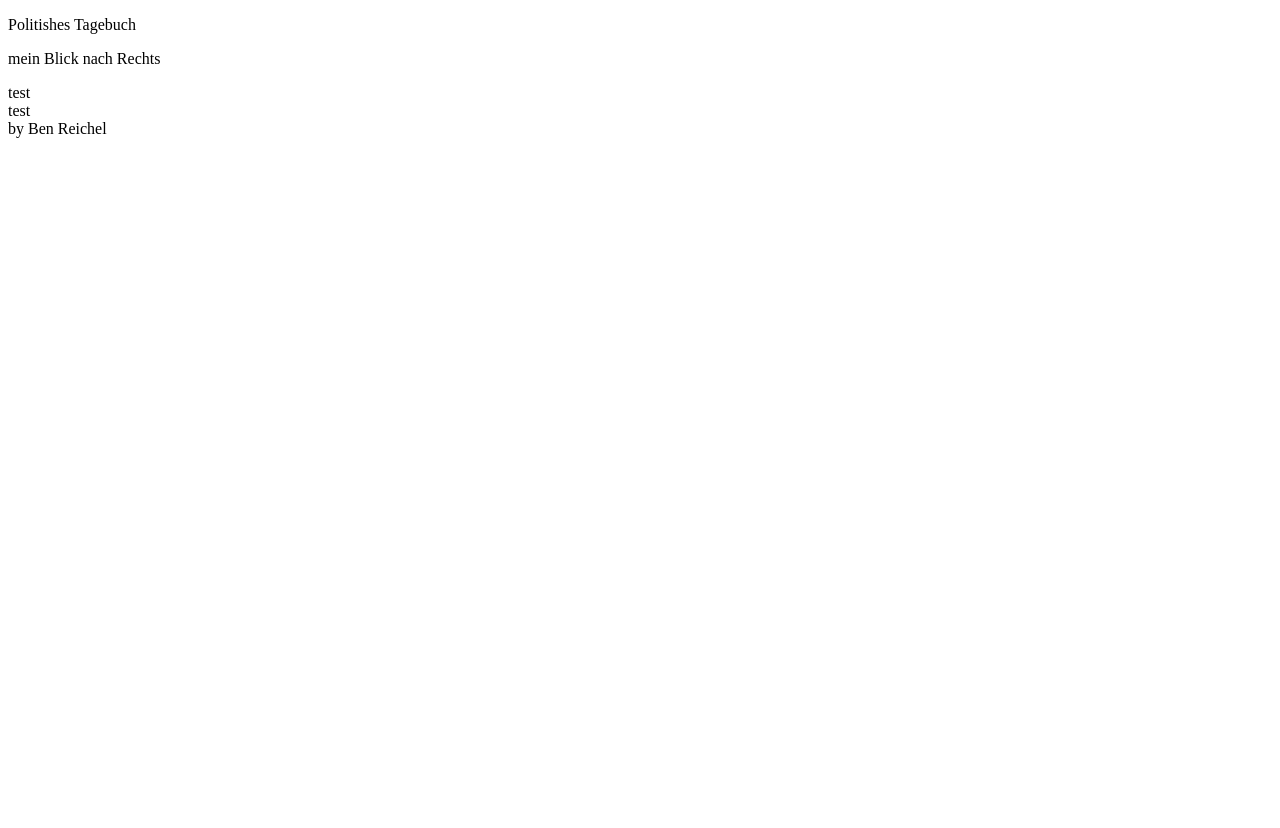
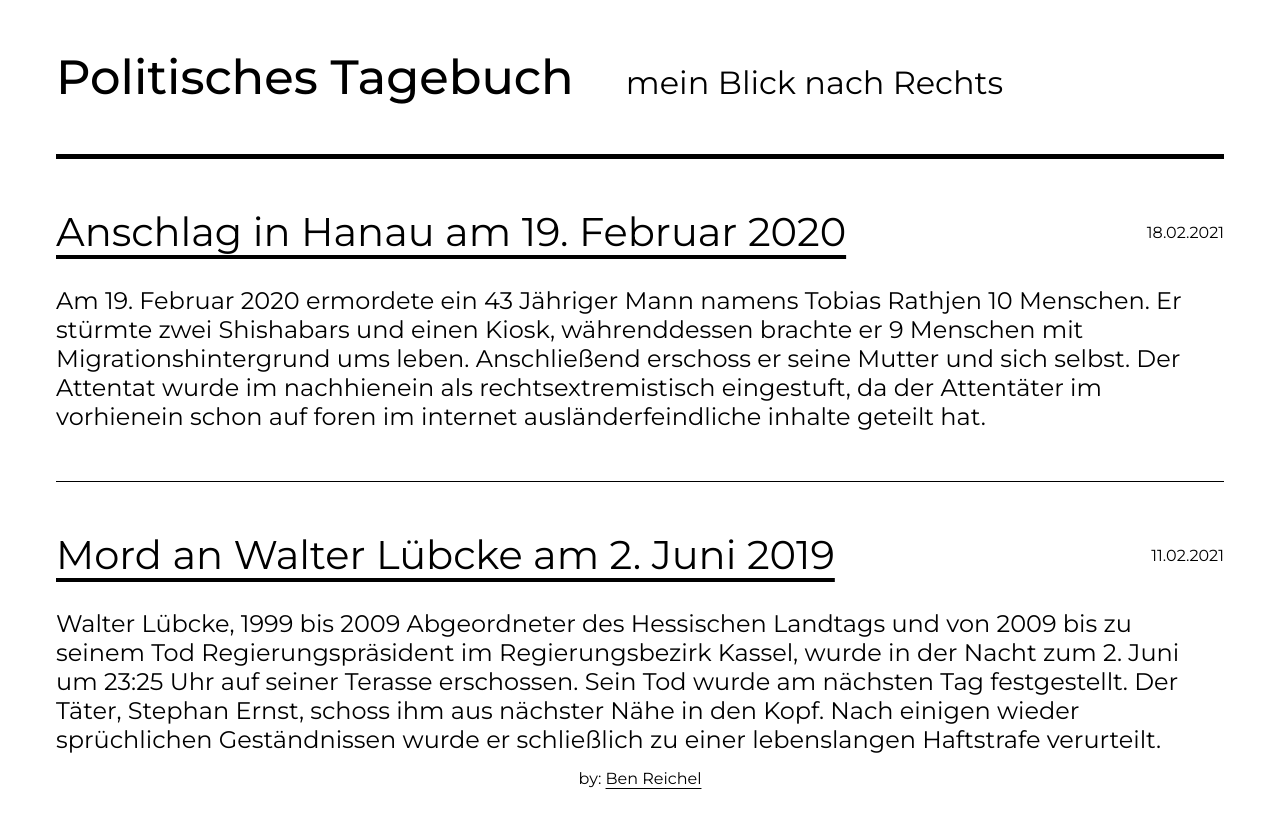
Before and after one commit to l3ycle/politisches_tagebuch, a plain HTML site: page index.html in a window 1280 px wide. Before the commit the page ends 800 px from the top, so only its background shows below. Drawn offline with Linux system fonts and the light colour scheme.

Commit message:
add content

```diff
--- /dev/null
+++ b/css/master.css
@@ -0,0 +1,85 @@
+@import url('https://fonts.googleapis.com/css2?family=Montserrat:ital,wght@0,100;0,200;0,300;0,400;0,500;0,600;0,700;0,800;0,900;1,100;1,200;1,300;1,400;1,500;1,600;1,700;1,800;1,900&display=swap');
+
+* {
+  font-family: 'Montserrat';
+}
+
+.header {
+  margin: 48px;
+}
+
+.header .title {
+  font-size: 300%;
+  margin: 0px;
+  font-weight: 500;
+  display: inline-block;
+}
+
+.header .subtitle {
+  font-size: 200%;
+  margin-top: 0px;
+  margin-right: 0px;
+  margin-bottom: 0px;
+  margin-left: 48px;
+  font-weight: 400;
+  display: inline-block;
+}
+
+.vertical_line_header {
+  margin: 48px;
+  height: 5px;
+  background-color: black;
+}
+
+.vertical_line_content {
+  margin-top: 48px;
+  margin-bottom: 48px;
+  height: 1px;
+  background-color: black;
+}
+
+.content {
+  margin: 48px;
+}
+
+.article_head {
+  font-size: 250%;
+  display: inline-block;
+  margin: 0px;
+  text-decoration: underline;
+  text-underline-position: under;
+}
+
+.article_head_subtitle {
+  font-size: 100%;
+  display: inline-block;
+  float: right;
+}
+
+.article_content {
+  font-size: 150%;
+  margin-top: 30px;
+  margin-bottom: 50px;
+}
+
+.footer {
+
+  background-color: rgba(255, 255, 255, 0.75);
+
+  bottom: 0px;
+
+  padding: 12px;
+
+  position: sticky;
+
+  text-align: center;
+
+}
+
+.footer a {
+
+  color: black;
+
+  text-underline-position: under;
+
+}
--- a/index.html
+++ b/index.html
@@ -3,13 +3,18 @@
   <head>
     <meta charset="utf-8">
     <title>Politisches Tagebuch</title>
+    <link rel="stylesheet" href="./css/master.css">
   </head>
   <body>
 
     <div class="header">
 
-      <p class="title">Politishes Tagebuch</p>
+      <p class="title">Politisches Tagebuch</p>
       <p class="subtitle">mein Blick nach Rechts</p>
+
+    </div>
+
+    <div class="vertical_line_header">
 
     </div>
 
@@ -17,13 +22,24 @@
 
       <div class="article">
 
-        test
+        <p class="article_head">Anschlag in Hanau am 19. Februar 2020</p>
+        <p class="article_head_subtitle">18.02.2021</p>
+
+        <p class="article_content">Am 19. Februar 2020 ermordete ein 43 Jähriger Mann namens Tobias Rathjen 10 Menschen. Er stürmte zwei Shishabars und einen Kiosk, währenddessen brachte er 9 Menschen mit Migrationshintergrund ums leben. Anschließend erschoss er seine Mutter und sich selbst. Der Attentat wurde im nachhienein als rechtsextremistisch eingestuft, da der Attentäter im vorhienein schon auf foren im internet ausländerfeindliche inhalte geteilt hat.</p>
+        <p class="article_content"></p>
+
+      </div>
+
+      <div class="vertical_line_content">
 
       </div>
 
       <div class="article">
 
-        test
+        <p class="article_head">Mord an Walter Lübcke am 2. Juni 2019</p>
+        <p class="article_head_subtitle">11.02.2021</p>
+
+        <p class="article_content">Walter Lübcke, 1999 bis 2009 Abgeordneter des Hessischen Landtags und von 2009 bis zu seinem Tod Regierungspräsident im Regierungsbezirk Kassel, wurde in der Nacht zum 2. Juni um 23:25 Uhr auf seiner Terasse erschossen. Sein Tod wurde am nächsten Tag festgestellt. Der Täter, Stephan Ernst, schoss ihm aus nächster Nähe in den Kopf. Nach einigen wieder sprüchlichen Geständnissen wurde er schließlich zu einer lebenslangen Haftstrafe verurteilt. </p>
 
       </div>
 
@@ -31,7 +47,7 @@
 
     <div class="footer">
 
-      by Ben Reichel
+      by: <a href="mailto:pota@b.fam-reichel.de">Ben Reichel</a>
 
     </div>
 
```
Also changed, not shown: msg.txt (added).
